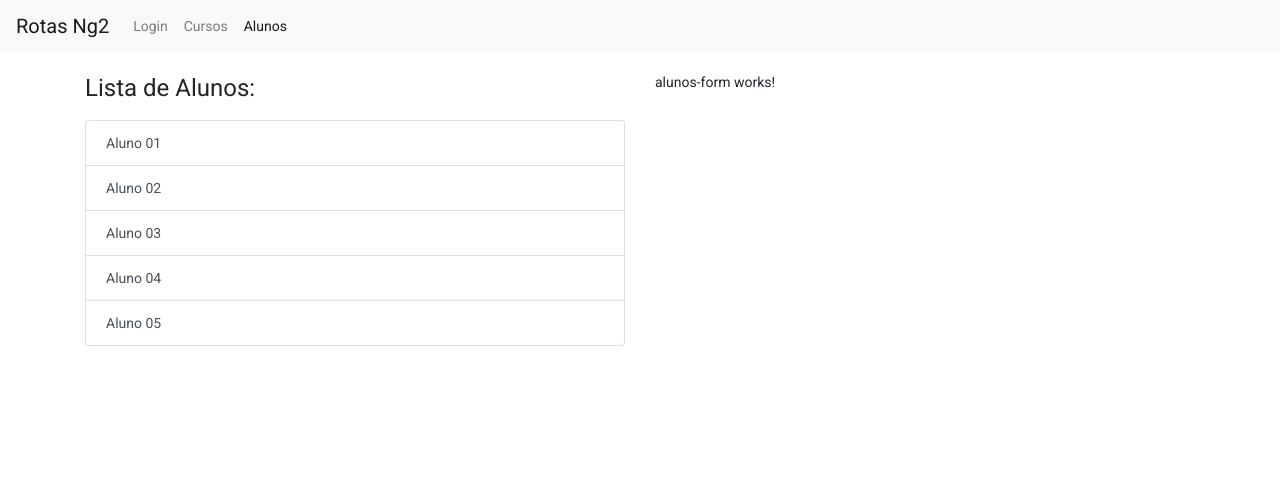
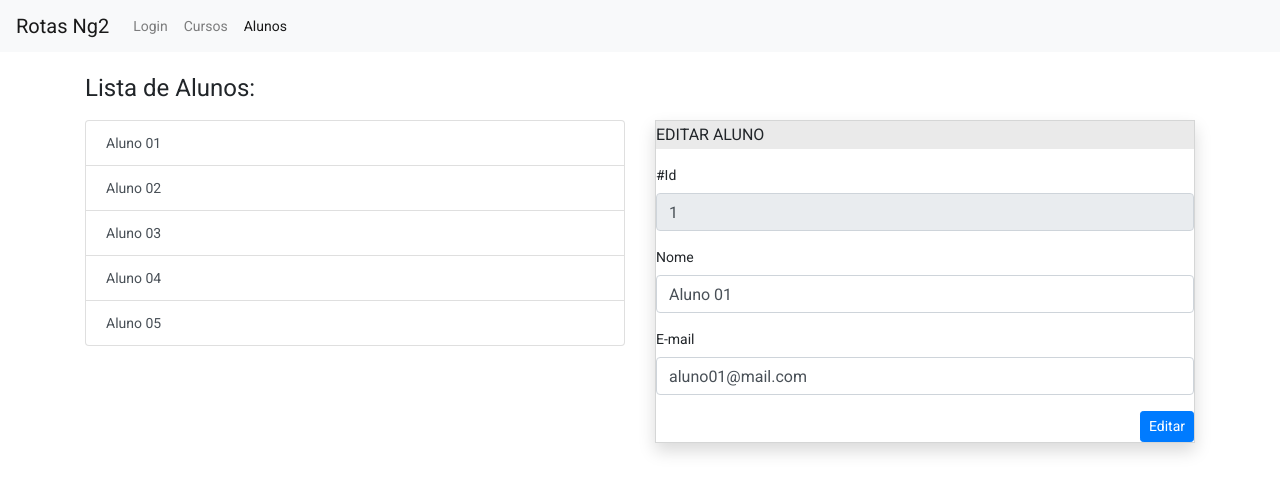
Before and after one commit to felipegueller/angular-2-loiane, an Angular app in the folder 07-rotas/: page /alunos/1/editar in a window 1280 px wide. Shown: the top 494 px of the page. Built offline with nearby package versions, Linux system fonts and the light colour scheme.

Commit message:
feat: creating the logic to edit the aluno

```diff
--- a/07-rotas/src/app/alunos/alunos-form/alunos-form.component.html
+++ b/07-rotas/src/app/alunos/alunos-form/alunos-form.component.html
@@ -1 +1,51 @@
-<p>alunos-form works!</p>
+<div class="box box-default shadow mt-5">
+  <div class="box-header with-border">
+    <h3 class="box-title">
+      {{ aluno.id ? " Editar aluno" : "Cadastrar aluno" }}
+    </h3>
+  </div>
+
+  <div class="box-body">
+    <form role="form" #form1="ngForm" novalidate>
+      <div class="form-group">
+        <label for="">#Id</label>
+        <input
+          type="number"
+          name="id"
+          class="form-control"
+          [ngModel]="aluno.id"
+          disabled
+        />
+      </div>
+      <div class="form-group">
+        <label for="">Nome</label>
+        <input
+          type="text"
+          name="name"
+          class="form-control"
+          [ngModel]="aluno.nome"
+        />
+      </div>
+      <div class="form-group">
+        <label for="">E-mail</label>
+        <input
+          type="text"
+          name="email"
+          class="form-control"
+          [ngModel]="aluno.email"
+        />
+      </div>
+    </form>
+  </div>
+
+  <div class="box-footer">
+    <button
+      type="button"
+      class="btn btn-primary btn-sm"
+      [disabled]="!form1.valid"
+      (click)="atualizarAluno(form1)"
+    >
+      Editar
+    </button>
+  </div>
+</div>
--- a/07-rotas/src/app/alunos/alunos-form/alunos-form.component.ts
+++ b/07-rotas/src/app/alunos/alunos-form/alunos-form.component.ts
@@ -1,15 +1,40 @@
 import { Component, OnInit } from '@angular/core';
+import { NgForm } from '@angular/forms';
+import { ActivatedRoute, Router } from '@angular/router';
+import { Subscription } from 'rxjs';
+
+import { Aluno } from '../aluno.model';
+import { AlunosService } from '../alunos.service';
 
 @Component({
   selector: 'app-alunos-form',
   templateUrl: './alunos-form.component.html',
-  styleUrls: ['./alunos-form.component.css']
+  styleUrls: ['./alunos-form.component.css'],
 })
 export class AlunosFormComponent implements OnInit {
+  aluno: Aluno = {
+    id: NaN,
+    nome: '',
+    email: '',
+  };
+  subscriptios: Array<Subscription> = [];
 
-  constructor() { }
+  constructor(
+    private route: ActivatedRoute,
+    private router: Router,
+    private alunosService: AlunosService
+  ) {}
 
   ngOnInit(): void {
+    this.subscriptios.push(
+      this.route.params.subscribe((params) => (this.aluno.id = params['id']))
+    );
+
+    if (this.aluno.id) this.aluno = this.alunosService.getAluno(this.aluno.id);
+    else this.router.navigate(['/alunos']);
   }
 
+  atualizarAluno(data: NgForm) {
+    this.alunosService.atualizarAluno(data.value);
+  }
 }
--- a/07-rotas/src/app/alunos/alunos.module.ts
+++ b/07-rotas/src/app/alunos/alunos.module.ts
@@ -6,9 +6,10 @@ import { AlunosFormComponent } from './alunos-form/alunos-form.component';
 import { AlunoDetalheComponent } from './aluno-detalhe/aluno-detalhe.component';
 import { AlunosRoutingModule } from './alunos.routing.module';
 import { AlunosService } from './alunos.service';
+import { FormsModule } from '@angular/forms';
 
 @NgModule({
-  imports: [CommonModule, AlunosRoutingModule],
+  imports: [CommonModule, AlunosRoutingModule, FormsModule],
   exports: [],
   declarations: [AlunosComponent, AlunosFormComponent, AlunoDetalheComponent],
   providers: [AlunosService],
--- a/07-rotas/src/app/alunos/alunos.service.ts
+++ b/07-rotas/src/app/alunos/alunos.service.ts
@@ -23,4 +23,6 @@ export class AlunosService {
     }
     return { id: null!, nome: '', email: '' };
   }
+
+  atualizarAluno(data: Aluno) {}
 }
```
